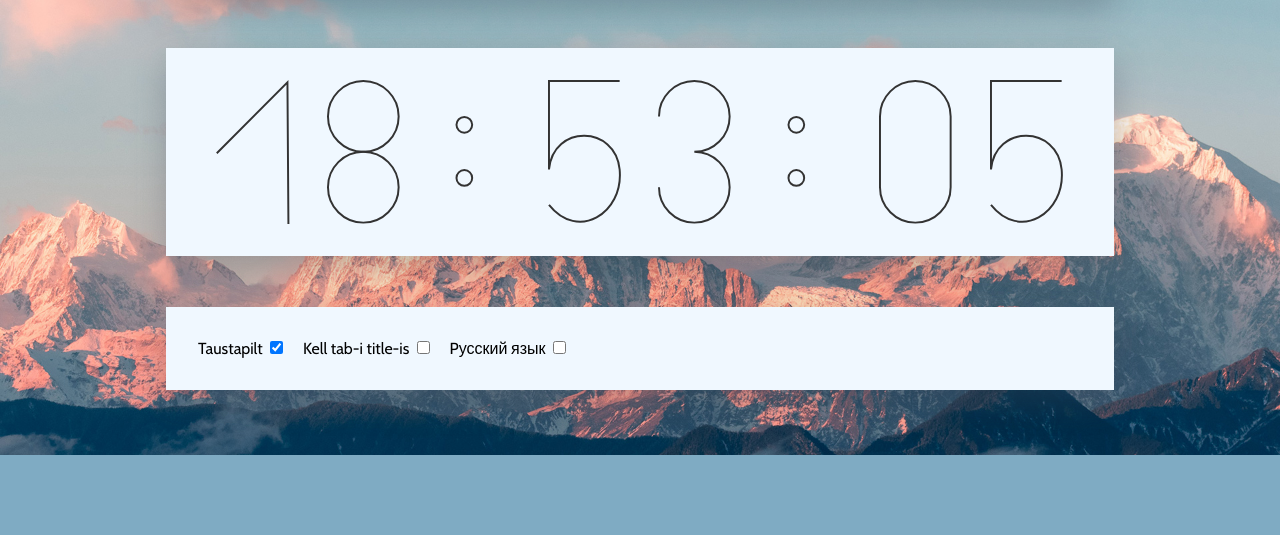
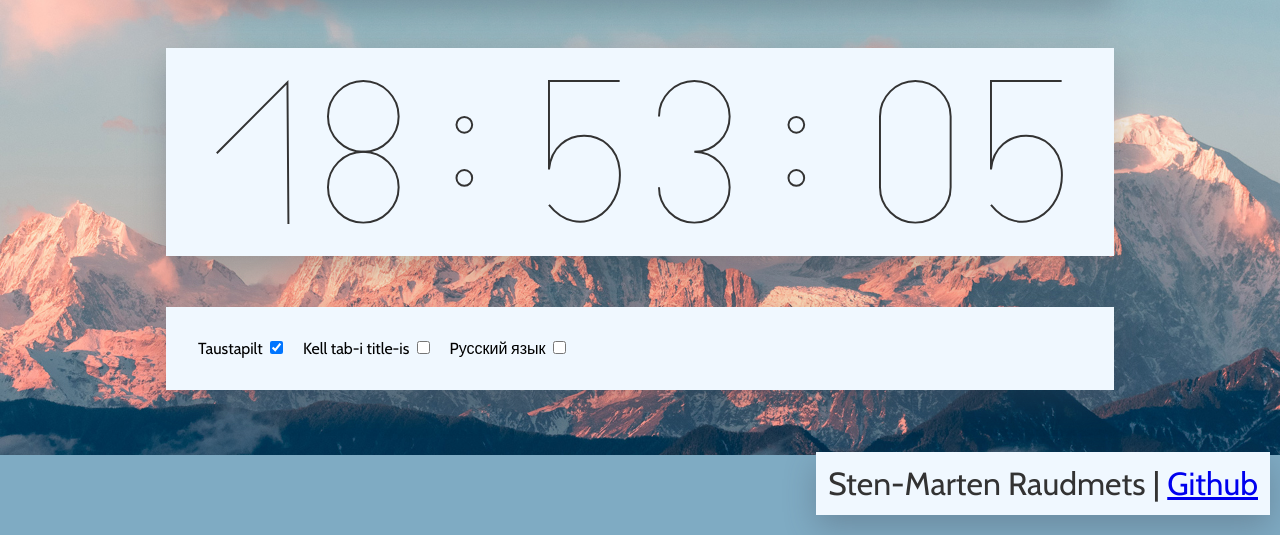
Before and after one commit to stenmr/1-kodutoo, a plain HTML site: page index.html in a window 1280 px wide. Shown: the part 265-800 px from the top of the page. Drawn offline with nearby package versions, Linux system fonts and the light colour scheme.

Commit message:
Add name, readme

```diff
--- a/index.html
+++ b/index.html
@@ -35,6 +35,9 @@
             <input type="checkbox" id="russian" name="russian">
         </div>
     </div>
+    <div id="name">Sten-Marten Raudmets |
+        <a href="https://github.com/stenmr/1-kodutoo">Github</a>
+    </div>
 </body>
 
 </html>
--- a/styles.css
+++ b/styles.css
@@ -66,3 +66,15 @@ canvas {
 #options > input[type="checkbox"] {
     margin: 0 2vmin 0 0.5vmin;
 }
+
+#name {
+    letter-spacing: initial;
+    font-size: 2rem;
+    color: var(--text-color);
+    position: absolute;
+    right: 10px;
+    bottom: 20px;
+    padding: 1.5vmin;
+    background-color: var(--background-color);
+    box-shadow: 0 0.75rem 2rem hsla(220, 14%, 30%, 0.33);
+}
```
Also changed, not shown: 1 other file.
